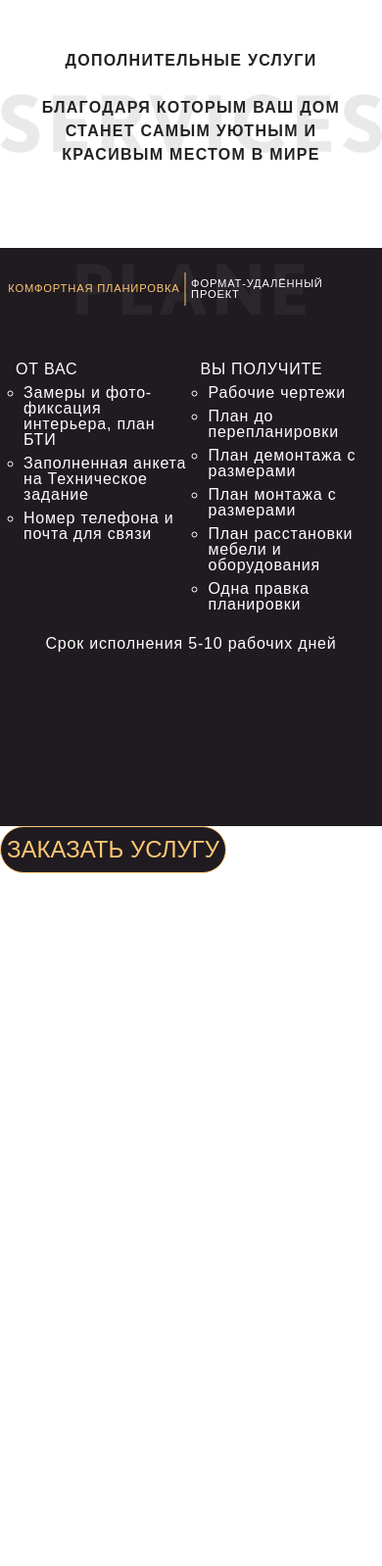
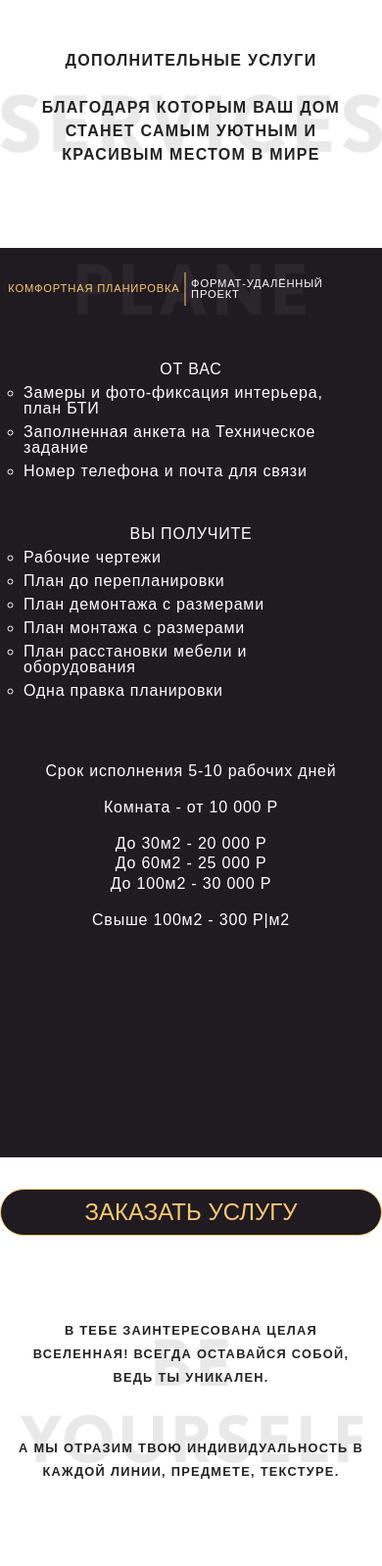
Before and after one commit to Mapc89/Mapc89.github.io, a PHP site: page /projects/mirdes/services.html in a window 390 px wide. Shown: the part 2487-4085 px from the top of the page at 98% size. Run offline with PHP 8.4, Linux system fonts and the light colour scheme; some web fonts are replaced.

Commit message:
Дополнительные услугиё
Вроде закончил первый слайд

```diff
--- a/projects/mirdes/css/style.css
+++ b/projects/mirdes/css/style.css
@@ -1750,28 +1750,30 @@ body {
     border-left: 2px solid rgba(255, 199, 115, 0.5);
   }
   .slider-mobile .slider-item__option .mobile-option__item .mobile-option__offer {
-    height: 60vh;
+    height: 100vh;
     background-color: #1F1B20;
     color: #ffffff;
     padding: 2rem 1rem 0;
+    margin-bottom: 2rem;
+  }
+  .slider-mobile .slider-item__option .mobile-option__item .mobile-option__offer h2 {
+    text-transform: uppercase;
+    text-align: center;
+  }
+  .slider-mobile .slider-item__option .mobile-option__item .mobile-option__offer ul {
+    list-style: circle;
+    margin-bottom: 3rem;
+  }
+  .slider-mobile .slider-item__option .mobile-option__item .mobile-option__offer ul li {
+    margin: 0.5rem;
   }
   .slider-mobile .slider-item__option .mobile-option__item .mobile-option__offer p {
     text-align: center;
-    padding: 1rem;
-  }
-  .slider-mobile .slider-item__option .mobile-option__item .mobile-option__offer .mobile-option__list {
-    display: -webkit-box;
-    display: -ms-flexbox;
-    display: flex;
-  }
-  .slider-mobile .slider-item__option .mobile-option__item .mobile-option__offer .mobile-option__list .mobile-option__column h2 {
-    text-transform: uppercase;
-  }
-  .slider-mobile .slider-item__option .mobile-option__item .mobile-option__offer .mobile-option__list .mobile-option__column ul {
-    list-style: circle;
-  }
-  .slider-mobile .slider-item__option .mobile-option__item .mobile-option__offer .mobile-option__list .mobile-option__column ul li {
-    margin: 0.5rem;
+    padding-top: 1rem;
+    line-height: 1.3rem;
+  }
+  .slider-mobile .slider-item__option .mobile-option__item .button-active {
+    min-width: 100%;
   }
   .be-yourself .transparent-block {
     height: 40vh;
--- a/projects/mirdes/js/script.js
+++ b/projects/mirdes/js/script.js
@@ -45,6 +45,7 @@ window.addEventListener('DOMContentLoaded', () => {
     $('.slider-mobile').slick({
         arrows: false,
         infinite: true,
+        adaptiveHeight: true
         // autoplay: true,
         // autoplaySpeed: 3000
     });
--- a/projects/mirdes/sass/_media.sass
+++ b/projects/mirdes/sass/_media.sass
@@ -224,23 +224,25 @@
                         margin: 0 0.3rem
                         border-left: 2px solid rgba(255, 199, 115, 0.5)
                 .mobile-option__offer
-                    height: 60vh
+                    height: 100vh
                     background-color: $color-dark
                     color: $text-color-light
                     padding: 2rem 1rem 0
+                    margin-bottom: 2rem
+                    h2
+                        text-transform: uppercase
+                        text-align: center
+                    ul
+                        list-style: circle
+                        margin-bottom: 3rem
+                        li
+                            margin: 0.5rem
                     p
                         text-align: center
-                        padding: 1rem
-                    .mobile-option__list
-                        display: flex
-                        .mobile-option__column
-                            h2
-                                text-transform: uppercase
-                            ul
-                                list-style: circle
-                                li
-                                    margin: 0.5rem
-
+                        padding-top: 1rem
+                        line-height: 1.3rem
+                .button-active
+                    min-width: 100%
     .be-yourself
         .transparent-block
             height: 40vh
--- a/projects/mirdes/services.html
+++ b/projects/mirdes/services.html
@@ -548,16 +548,12 @@
                     </div>
                     <!-- Основной текст -->
                     <div class="mobile-option__offer">
-                        <div class="mobile-option__list">
-                            <div class="mobile-option__column">
                         <h2>От Вас</h2>
                             <ul>
                                 <li>Замеры и фото-фиксация интерьера, план БТИ</li>
                                 <li>Заполненная анкета на Техническое задание</li>
                                 <li>Номер телефона и почта для связи</li>
                             </ul>
-                            </div>
-                            <div class="mobile-option__column">
                         <h2>Вы получите</h2>
                             <ul>
                                 <li>Рабочие чертежи</li>
@@ -567,44 +563,16 @@
                                 <li>План расстановки мебели и оборудования</li>
                                 <li>Одна правка планировки</li>
                             </ul>
-                            </div>
-                        </div>
                         <p>Срок исполнения 5-10 рабочих дней</p>
-                    </div>
-                    <!-- Заказать -->
-                    <button class="button-active order">Заказать услугу</button>
-                </div>
-                <!-- <div class="option-services__plane">
-                    <div class="option-services__text">
-                        <p>ОТ ВАС:</p>
-                        <ul>
-                            <li>Замеры и фото-фиксация интерьера, план БТИ</li>
-                            <li>Заполненная анкета на Техническое задание</li>
-                            <li>Номер телефона и почта для связи</li>
-                        </ul>
-                        <br>
-                        <p>ВЫ ПОЛУЧИТЕ:</p>
-                        <ul>
-                            <li>Рабочие чертежи</li>
-                            <li>План до перепланировки</li>
-                            <li>План демонтажа с размерами</li>
-                            <li>План монтажа с размерами</li>
-                            <li>План расстановки мебели и оборудования</li>
-                            <li>Одна правка планировки</li>
-                        </ul>
-                        <p>Срок исполнения 5-10 рабочих дней</p>
-                    </div>
-                    <div class="option-services__price">
-                        <h2>Комфортная планировка <br><br>
-                            Формат - удалённый проект</h2>
                         <p>Комната - <span>от 10 000 Р</span></p>
                             <p>До 30м2 - <span>20 000 Р</span><br>
                                До 60м2 - <span>25 000 Р</span><br>
                                До 100м2 - <span>30 000 Р</span></p>
                             <p>Свыше 100м2 - <span>300 Р|м2</span></p>
+                    </div>
+                    <!-- Заказать -->
                     <button class="button-active order">Заказать услугу</button>
                 </div>
-                </div> -->
             </div>
             <div class="slider-item__option">
                 <div class="option-services__author">
```
Lines whose indentation alone changed are shown as unchanged.
